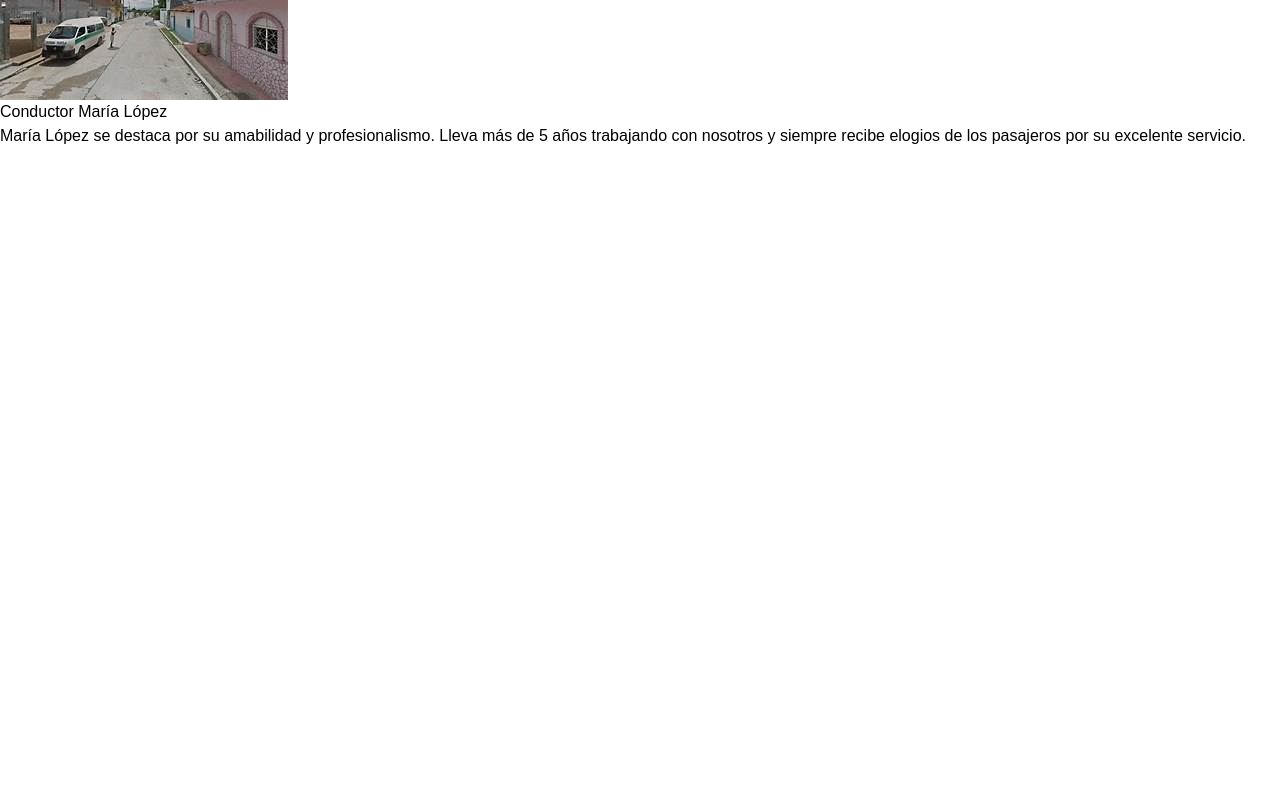
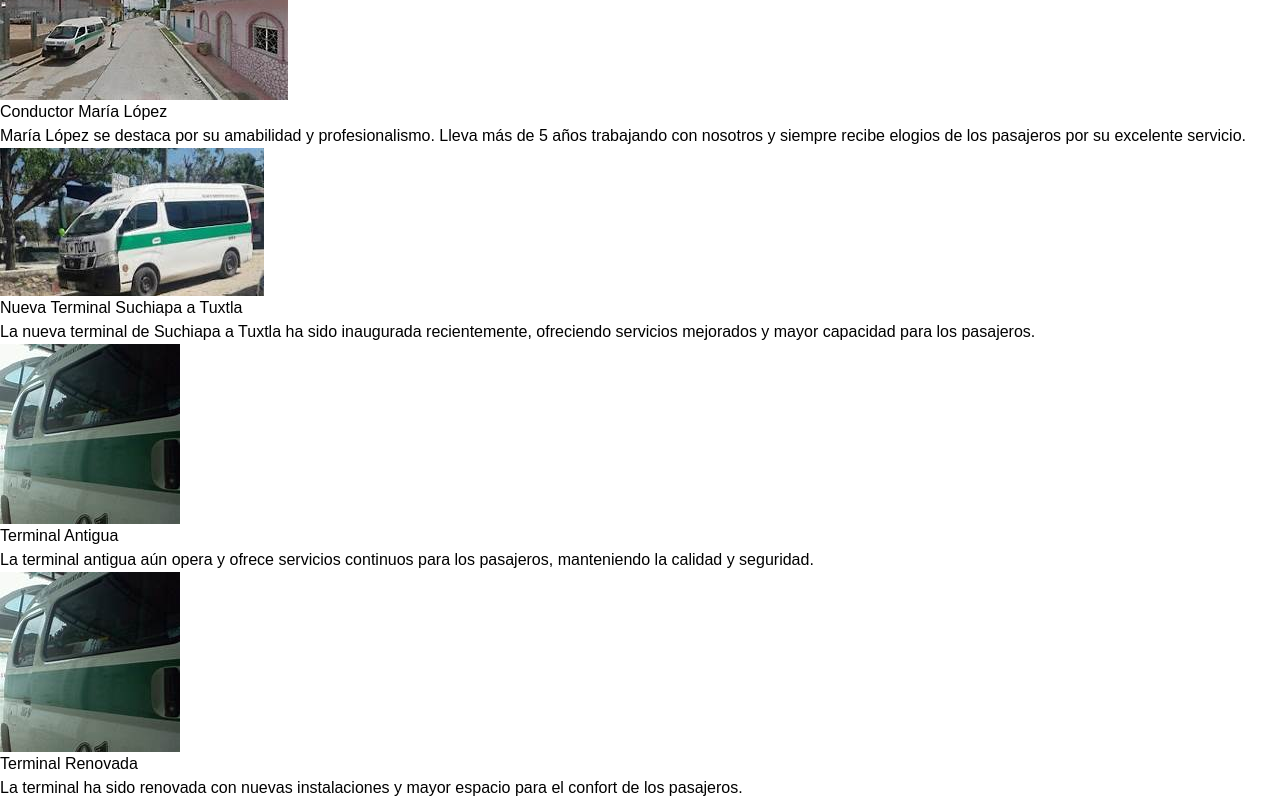
Before and after one commit to Edwindg5/Urban-Router-Explorer, a React (Vite) app: page /estacion in a window 1280 px wide. Shown: the part 1292-2092 px from the top of the page. Before the commit the page ends 1440 px from the top, so only its background shows below. Built offline with nearby package versions, Linux system fonts and the light colour scheme.

Commit message:
actualizacioon

```diff
--- a/src/components/molecules/CardEstacion.jsx
+++ b/src/components/molecules/CardEstacion.jsx
@@ -1,19 +1,13 @@
 import React from 'react';
-import Image from '../atoms/ImageEstacion';
-import Heading from '../atoms/HeadingEstacion';
-import Text from '../atoms/TextEstacion';
 
 function CardEstacion({ imageSrc, imageAlt, title, description }) {
   return (
-    <div className="bg-white rounded-lg shadow-lg overflow-hidden">
-      <Image src={imageSrc} alt={imageAlt} className="w-full h-48 object-cover" />
-      <div className="p-6">
-        <Heading level={2} className="text-2xl font-bold mb-2">{title}</Heading>
-        <Text className="text-gray-700">{description}</Text>
-      </div>
+    <div className="bg-white bg-opacity-30 text-black p-4 rounded-lg shadow-lg">
+      <img src={imageSrc} alt={imageAlt} className="w-full h-48 object-cover rounded-lg mb-4" />
+      <h3 className="text-xl font-bold mb-2">{title}</h3>
+      <p>{description}</p>
     </div>
   );
-
 }
 
 export default CardEstacion;
--- a/src/components/molecules/Carousel.jsx
+++ b/src/components/molecules/Carousel.jsx
@@ -1,10 +1,10 @@
 import React, { useState, useEffect } from 'react';
 import image9 from '../../assets/image9.jpeg'
 import image11 from '../../assets/image11.jpeg';
-import image14 from '../../assets/image14.jpeg';
+import imagen3 from '../../assets/imagen3.jpeg';
 
 function Carousel() {
-  const images = [image9, image11, image14];
+  const images = [image9, image11, imagen3];
   const [currentIndex, setCurrentIndex] = useState(0);
 
   useEffect(() => {
--- a/src/components/molecules/Header.jsx
+++ b/src/components/molecules/Header.jsx
@@ -29,7 +29,6 @@ function Header() {
       </div>
       <nav>
         <Link to="/" className="mr-4">Inicio</Link>
-        <Link to="/informacion" className="mr-4">Información</Link>
         <Link to="/estacion" className="mr-4">Estación</Link>
         <Link to="/login" className="mr-4">Login</Link>
         <button
--- a/src/components/organisms/CardListEstacion.jsx
+++ b/src/components/organisms/CardListEstacion.jsx
@@ -3,6 +3,7 @@ import Card from '../molecules/CardEstacion';
 import terminalImage from '../../assets/terminal.jpeg';
 import conductor1Image from '../../assets/conductor1.jpeg';
 import conductor2Image from '../../assets/conductor2.jpeg';
+import imagen6 from '../../assets/imagen6.jpeg'
 
 function CardListEstacion() {
   const cards = [
@@ -23,11 +24,29 @@ function CardListEstacion() {
       imageAlt: 'Conductor 2',
       title: 'Conductor María López',
       description: 'María López se destaca por su amabilidad y profesionalismo. Lleva más de 5 años trabajando con nosotros y siempre recibe elogios de los pasajeros por su excelente servicio.'
+    },
+    {
+      imageSrc: imagen6,
+      imageAlt: 'Nueva Terminal Suchiapa a Tuxtla',
+      title: 'Nueva Terminal Suchiapa a Tuxtla',
+      description: 'La nueva terminal de Suchiapa a Tuxtla ha sido inaugurada recientemente, ofreciendo servicios mejorados y mayor capacidad para los pasajeros.'
+    },
+    {
+      imageSrc: terminalImage,
+      imageAlt: 'Terminal Antigua',
+      title: 'Terminal Antigua',
+      description: 'La terminal antigua aún opera y ofrece servicios continuos para los pasajeros, manteniendo la calidad y seguridad.'
+    },
+    {
+      imageSrc: terminalImage,
+      imageAlt: 'Terminal Renovada',
+      title: 'Terminal Renovada',
+      description: 'La terminal ha sido renovada con nuevas instalaciones y mayor espacio para el confort de los pasajeros.'
     }
   ];
 
   return (
-    <div className="flex flex-wrap -mx-4">
+    <div className="flex flex-wrap -mx-4 bg-gradient-to-b from-green-400 to-blue-500 p-8 text-white">
       {cards.map((card, index) => (
         <div key={index} className="w-full md:w-1/2 lg:w-1/3 px-4 mb-8">
           <Card
--- a/src/components/organisms/ListaDeChoferes.jsx
+++ b/src/components/organisms/ListaDeChoferes.jsx
@@ -68,7 +68,7 @@ function ListaDeChoferes() {
             onClick={() => navigate('/optionsadmin')}
             className="bg-blue-500 text-white p-2 rounded hover:bg-blue-700 transition duration-300"
           >
-            Regresar a Opciones
+            Regresar
           </button>
         </div>
         <div className="flex justify-center mb-6">
--- a/src/components/organisms/MainContent.jsx
+++ b/src/components/organisms/MainContent.jsx
@@ -1,20 +1,21 @@
 import React, { useState } from 'react';
 import Card from '../atoms/Card';
 import Carousel from '../molecules/Carousel';
-import imagen2 from '../../assets/imagen2.jpeg';
+import image9 from '../../assets/image9.jpeg';
 import imagen3 from '../../assets/imagen3.jpeg';
 import imagen4 from '../../assets/imagen4.jpeg';
 import imagen5 from '../../assets/imagen5.jpeg';
 import imagen6 from '../../assets/imagen6.jpeg';
 import imagen7 from '../../assets/imagen7.png';
+import image14 from '../../assets/image14.jpeg';
 
 function MainContent() {
 
   const cardsData = [
-    { image: imagen2, info: 'Ruta: Suchiapa -> Tuxtla. Paradas: Parque Central, Plaza de la Tecnología, Universidad Politécnica. Frecuencia: Cada 30 minutos. Precio: $20.' },
+    { image: image9, info: 'Ruta: Suchiapa -> Tuxtla. Paradas: Parque Central, Plaza de la Tecnología, Universidad Politécnica. Frecuencia: Cada 30 minutos. Precio: $20.' },
     { image: imagen3, info: 'Ruta: Tuxtla -> Suchiapa. Paradas: Plaza Crystal, Chedraui, Parque Central. Frecuencia: Cada 45 minutos. Precio: $18.' },
     { image: imagen4, info: 'Ruta: Terminal -> Parque Central. Paradas: Mercado, Universidad Politécnica, Parque Central. Frecuencia: Cada 20 minutos. Precio: $15.' },
-    { image: imagen2, info: 'Ruta: Terminal -> Universidad. Paradas: Hospital, Mercado, Universidad. Frecuencia: Cada 25 minutos. Precio: $17.' },
+    { image: image14, info: 'Ruta: Terminal -> Universidad. Paradas: Hospital, Mercado, Universidad. Frecuencia: Cada 25 minutos. Precio: $17.' },
     { image: imagen5, info: 'Ruta: Mercado -> Parque Central. Paradas: Universidad, Plaza Crystal. Frecuencia: Cada 35 minutos. Precio: $14.' },
     { image: imagen6, info: 'Ruta: Universidad -> Mercado. Paradas: Parque Central, Chedraui. Frecuencia: Cada 40 minutos. Precio: $16.' },
   ];
@@ -36,9 +37,11 @@ function MainContent() {
       </section>
       <section className="w-full max-w-screen-lg text-center mb-4">
         <h2 className="text-2xl mb-4">Encuéntranos</h2>
-        <p>En este lugar encontrarás información y localización de nuestras rutas.</p>
+        <p>En este lugar encontrarás información sobre la terminal en Suchiapa.</p>
         <div className="w-full h-64 mt-4">
-          <img src={imagen7} alt="Mapa o Información" className="w-full h-full object-cover rounded-lg shadow-lg" />
+          <a href="https://www.google.com/maps/place/Transporte+Colectivo+Suchiapa-Tuxtla/@16.6238414,-93.101153,3a,75y,336.88h,90t/data=!3m7!1e1!3m5!1s5YGsD78b9CRdNuWB9EYd9Q!2e0!6shttps:%2F%2Fstreetviewpixels-pa.googleapis.com%2Fv1%2Fthumbnail%3Fpanoid%3D5YGsD78b9CRdNuWB9EYd9Q%26cb_client%3Dsearch.gws-prod.gps%26w%3D86%26h%3D86%26yaw%3D336.87692%26pitch%3D0%26thumbfov%3D100!7i16384!8i8192!4m11!1m2!2m1!1sterminales+su+chiapa!3m7!1s0x85ecd61e9e0de243:0xebd77c6881c5a157!8m2!3d16.623852!4d-93.101184!10e5!15sChR0ZXJtaW5hbGVzIHN1IGNoaWFwYZIBFnRyYW5zcG9ydGF0aW9uX3NlcnZpY2XgAQA!16s%2Fg%2F11bzrjglcc?coh=205409&entry=ttu" target="_blank" rel="noopener noreferrer">
+            <img src={imagen7} alt="Mapa o Información" className="w-full h-full object-cover rounded-lg shadow-lg" />
+          </a>
         </div>
       </section>
     </main>
```
